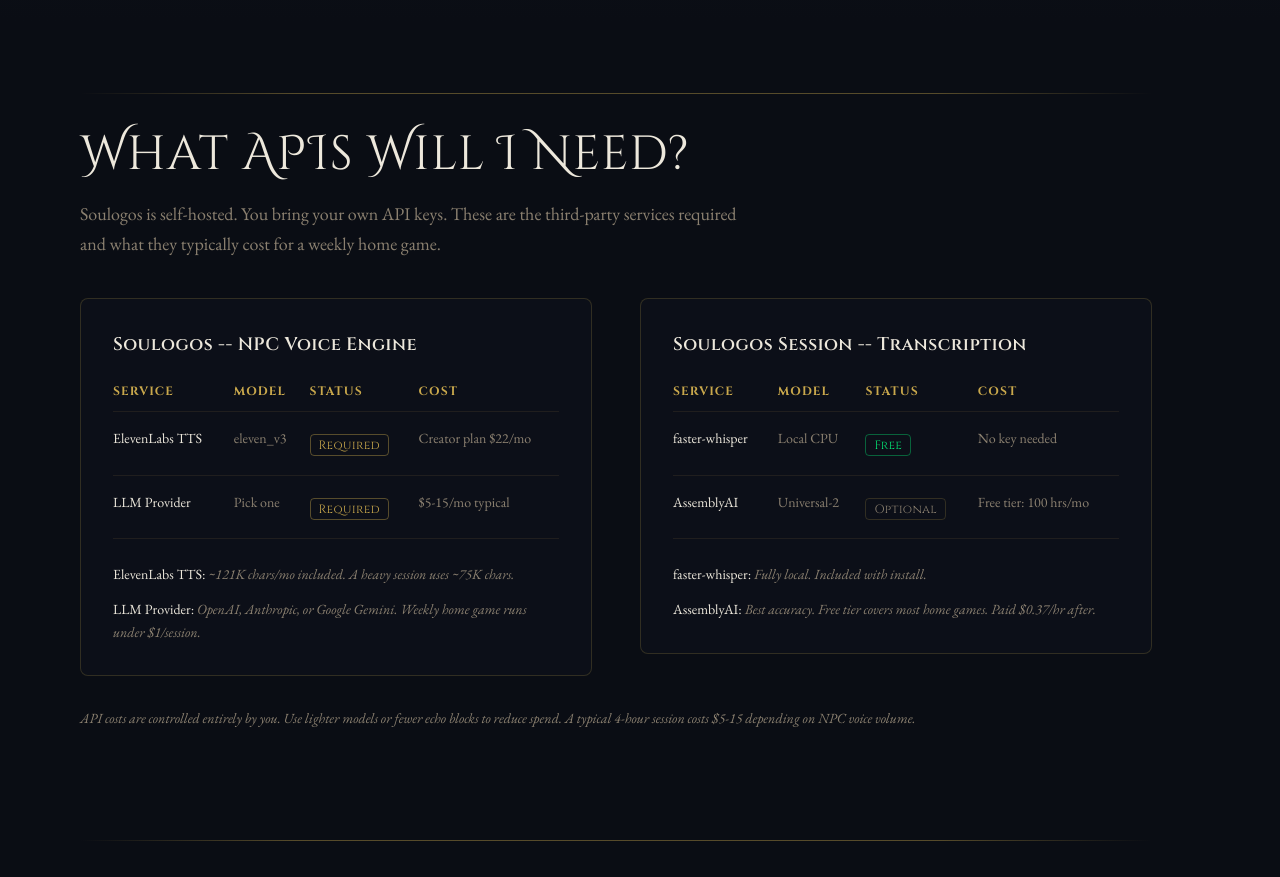
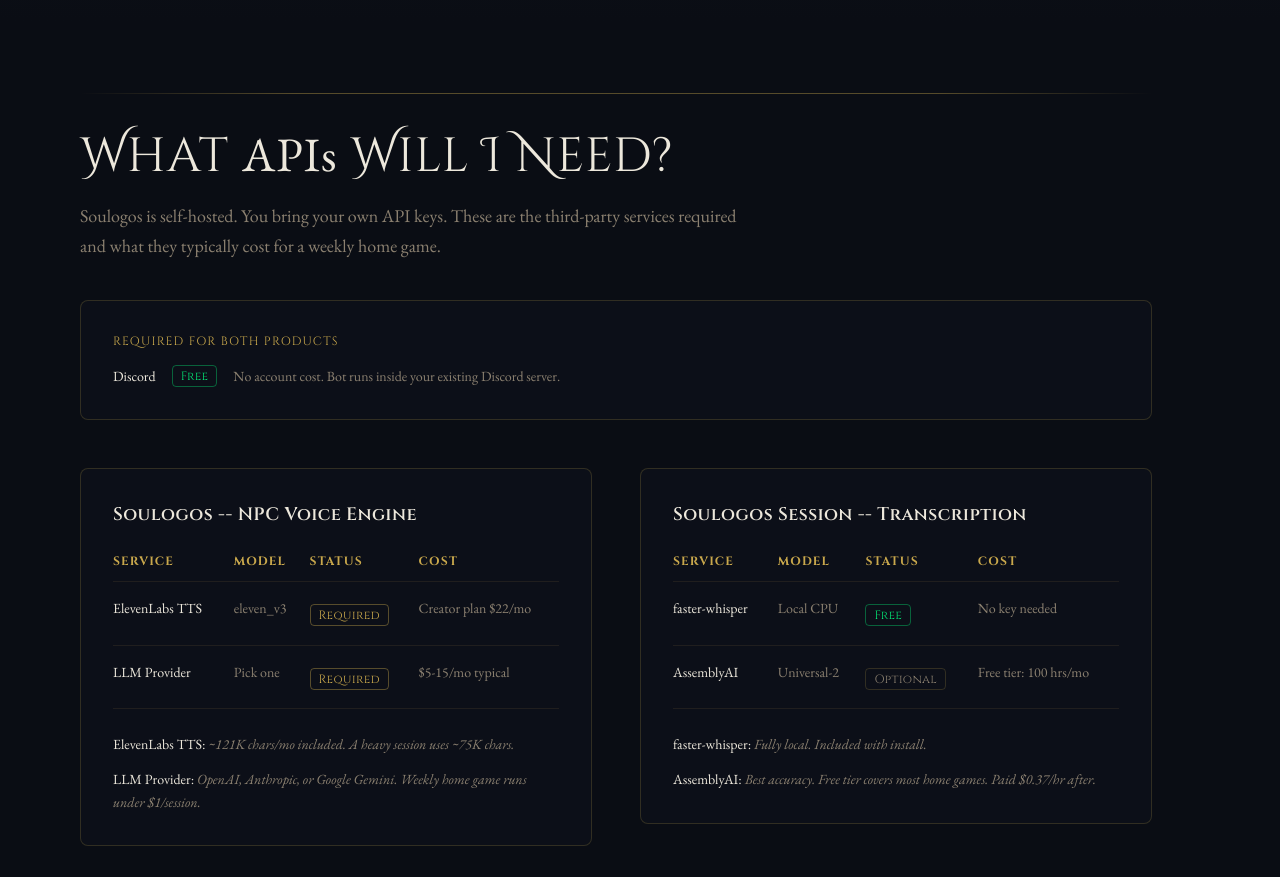
Before and after one commit to Corinthian68/soulogos-website, a Next.js app: page /pricing in a window 1280 px wide. Shown: the part 2020-2897 px from the top of the page. Built offline with nearby package versions, Linux system fonts and the light colour scheme.

Commit message:
fix: APIs casing in heading, add Discord free row to api-costs section

```diff
--- a/src/app/pricing/page.tsx
+++ b/src/app/pricing/page.tsx
@@ -405,13 +405,30 @@
         <div className="max-w-7xl w-full mr-auto">
           <GoldRule />
           <ScrollReveal className="mb-2">
-            <h2 className="section-heading">What APIs Will I Need?</h2>
+            <h2 className="section-heading">
+              What <span className="font-body">APIs</span> Will I Need?
+            </h2>
           </ScrollReveal>
           <ScrollReveal delay={0.1} className="mb-10">
             <p className="font-body text-muted text-lg leading-relaxed max-w-2xl mt-4">
               Soulogos is self-hosted. You bring your own API keys. These are the third-party
               services required and what they typically cost for a weekly home game.
             </p>
+          </ScrollReveal>
+
+          <ScrollReveal delay={0.15} className="mb-12">
+            <div className="p-8 rounded-lg border border-gold/20 bg-navy/40">
+              <p className="font-ui text-gold text-xs tracking-widest uppercase mb-4">
+                Required for both products
+              </p>
+              <div className="flex items-center gap-4 flex-wrap">
+                <span className="font-body text-parchment text-sm">Discord</span>
+                <StatusBadge status="Free" />
+                <span className="font-body text-muted text-sm">
+                  No account cost. Bot runs inside your existing Discord server.
+                </span>
+              </div>
+            </div>
           </ScrollReveal>
 
           <div className="grid grid-cols-1 lg:grid-cols-2 gap-12">
```
